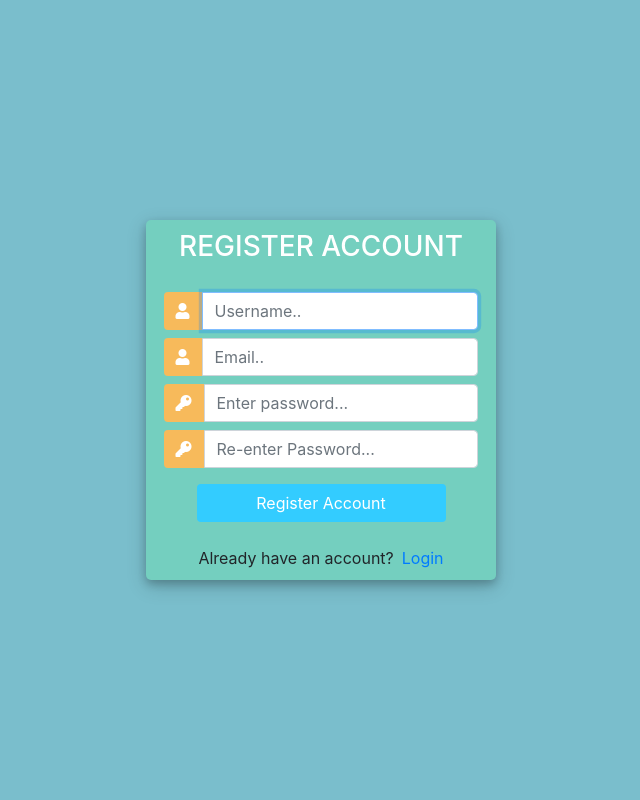
After one commit to vangeytedvg/denkatodo, a Django app: page /register/ in a window 1280 px wide. The commit adds this page. Shown: the whole page, without its empty margins (319-959 px from the left). Run offline with Django 3.2, Linux system fonts and the light colour scheme; some libraries are stand-ins or nearby versions.

Commit message:
Correct Version for login now

```diff
--- a/main/forms.py
+++ b/main/forms.py
@@ -1,10 +1,32 @@
 
 from django.forms import ModelForm
+from django.contrib.auth.forms import UserCreationForm
+from django import forms
+from django.contrib.auth.models import User
 from .models import *
 
 
 class TodoForm(ModelForm):
+    """
+    "  Purpose The todo entry form
+    "  Parameters na
+    "  returns na
+    """
     class Meta:
         model = Todo
         fields = '__all__'
         exclude = ['task_owner', 'status']
+
+
+class CreateUserForm(UserCreationForm):
+    """
+        "  Purpose    : Create a new user
+        "  Parameters : na
+        "  returns    : na
+        """
+    class Meta:
+        model = User
+        # If we set __all__ here, we get trouble because there are much
+        # more fields than needed, if these four are set, the system only
+        # checks these four!
+        fields = ['username', 'email', 'password1', 'password2']
--- a/main/templates/main/home.html
+++ b/main/templates/main/home.html
@@ -26,13 +26,12 @@
 							</div>
 						</form>
 					</div>
-
 					<div class="row t10">
 						<div class="col-lg-12 justify-content-center">
 							<div>{% for message in messages %}
 								<p id="messages">{{message}}</p>
-								{% endfor %}</div>
-
+							{% endfor %}
+						</div>
 						<div class="btn-toolbar">
 							<div class="btn-group">
 								<a href="{% url 'deletecomplete' %}"><button type="button" class="btn btn-warning">
--- /dev/null
+++ b/main/templates/main/register.html
@@ -0,0 +1,141 @@
+
+<!DOCTYPE html>
+<html>
+
+<head>
+	<title>Login</title>
+	<link rel="stylesheet" href="https://stackpath.bootstrapcdn.com/bootstrap/4.1.3/css/bootstrap.min.css" integrity="sha384-MCw98/SFnGE8fJT3GXwEOngsV7Zt27NXFoaoApmYm81iuXoPkFOJwJ8ERdknLPMO" crossorigin="anonymous">
+	<script src="https://ajax.googleapis.com/ajax/libs/jquery/3.3.1/jquery.min.js"></script>
+	<link rel="stylesheet" href="https://use.fontawesome.com/releases/v5.6.1/css/all.css" integrity="sha384-gfdkjb5BdAXd+lj+gudLWI+BXq4IuLW5IT+brZEZsLFm++aCMlF1V92rMkPaX4PP" crossorigin="anonymous">
+
+	<style>
+		body,
+		html {
+			margin: 0;
+			padding: 0;
+			height: 100%;
+			background: #7abecc !important;
+		}
+		.user_card {
+			width: 350px;
+			margin-top: auto;
+			margin-bottom: auto;
+			background: #74cfbf;
+			position: relative;
+			display: flex;
+			justify-content: center;
+			flex-direction: column;
+			padding: 10px;
+			box-shadow: 0 4px 8px 0 rgba(0, 0, 0, 0.2), 0 6px 20px 0 rgba(0, 0, 0, 0.19);
+			-webkit-box-shadow: 0 4px 8px 0 rgba(0, 0, 0, 0.2), 0 6px 20px 0 rgba(0, 0, 0, 0.19);
+			-moz-box-shadow: 0 4px 8px 0 rgba(0, 0, 0, 0.2), 0 6px 20px 0 rgba(0, 0, 0, 0.19);
+			border-radius: 5px;
+
+		}
+
+		.form_container {
+			margin-top: 20px;
+		}
+
+		#form-title{
+			color: #fff;
+		}
+		.login_btn {
+			width: 100%;
+			background: #33ccff !important;
+			color: white !important;
+		}
+		.login_btn:focus {
+			box-shadow: none !important;
+			outline: 0px !important;
+		}
+		.login_container {
+			padding: 0 2rem;
+		}
+		.input-group-text {
+			background: #f7ba5b !important;
+			color: white !important;
+			border: 0 !important;
+			border-radius: 0.25rem 0 0 0.25rem !important;
+		}
+		.input_user,
+		.input_pass:focus {
+			box-shadow: none !important;
+			outline: 0px !important;
+		}
+
+	</style>
+
+</head>
+<body>
+	<div class="container h-100">
+		<div class="d-flex justify-content-center h-100">
+			<div class="user_card">
+				<div class="d-flex justify-content-center">
+					<h3 id="form-title">REGISTER ACCOUNT</h3>
+				</div>
+				<div class="d-flex justify-content-center form_container">
+
+					<form method="POST" action="">
+						{% csrf_token %}
+						<div class="input-group mb-2">
+							<div class="input-group-append">
+								<span class="input-group-text"><i class="fas fa-user"></i></span>
+							</div>
+							{{form.username}}
+						</div>
+
+						<div class="input-group mb-2">
+							<div class="input-group-append">
+								<span class="input-group-text"><i class="fas fa-user"></i></span>
+							</div>
+							{{form.email}}
+						</div>
+						<div class="input-group mb-2">
+							<div class="input-group-append">
+								<span class="input-group-text"><i class="fas fa-key"></i></span>
+							</div>
+							{{form.password1}}
+						</div>
+						<div class="input-group mb-2">
+							<div class="input-group-append">
+								<span class="input-group-text"><i class="fas fa-key"></i></span>
+							</div>
+							{{form.password2}}
+						</div>
+				   		<div class="d-flex justify-content-center mt-3 login_container">
+				 			<input class="btn login_btn" type="submit" value="Register Account">
+				   		</div>
+
+					</form>
+				</div>
+				<!-- Show validation errors -->
+				{{form.errors}}
+
+				<div class="mt-4">
+					<div class="d-flex justify-content-center links">
+						Already have an account? <a href="{% url 'login' %}" class="ml-2">Login</a>
+					</div>
+				</div>
+			</div>
+		</div>
+	</div>
+	<script>
+		/* Because i didnt set placeholder values in forms.py they will be set here using vanilla Javascript
+		//We start indexing at one because CSRF_token is considered and input field
+		 */
+
+		//Query All input fields
+		var form_fields = document.getElementsByTagName('input')
+		form_fields[1].placeholder='Username..';
+		form_fields[2].placeholder='Email..';
+		form_fields[3].placeholder='Enter password...';
+		form_fields[4].placeholder='Re-enter Password...';
+
+
+		for (var field in form_fields){
+			form_fields[field].className += ' form-control'
+		}
+	</script>
+</body>
+</html>
--- a/main/urls.py
+++ b/main/urls.py
@@ -3,9 +3,10 @@ from . import views
 
 urlpatterns = [
     path('', views.home, name="home"),
+    path('register/', views.registerPage, name="register"),
     path('login/', views.loginPage, name="login"),
     path('logout/', views.logoutUser, name='logout'),
-    path('add', views.addTodo, name='add'),
+    path('add/', views.addTodo, name='add'),
     path('complete/<todo_id>', views.completeTodo, name='complete'),
     path('inprogressTodo/<todo_id>', views.inprogressTodo, name='inprogressTodo'),
     path('deletecomplete', views.deleteCompleted, name='deletecomplete'),
--- a/main/views.py
+++ b/main/views.py
@@ -13,9 +13,10 @@ from django.contrib import messages
 
 from django.contrib.auth.decorators import login_required
 from django.contrib.auth.models import Group
+from django.contrib.auth.forms import UserCreationForm
 from .decorators import unauthenticated_user, allowed_users, admin_only
 from django.views.decorators.http import require_POST
-from .forms import TodoForm
+from .forms import TodoForm, CreateUserForm
 
 # Create your views here.
 
@@ -97,6 +98,23 @@ def deleteCompleted(request):
     return redirect('home')
 
 
+def registerPage(request):
+    form = CreateUserForm()
+    if request.method == 'POST':
+        form = CreateUserForm(request.POST)
+        if form.is_valid():
+            user = form.save()
+            username = form.cleaned_data.get('username')
+
+            group = Group.objects.get(name='todomaker')
+            user.groups.add(group)
+            messages.success(request, 'Account was created for ' + username)
+            return redirect('login')
+
+    context = {'form': form}
+    return render(request, 'main/register.html', context)
+
+
 @login_required(login_url='login')
 def deleteAll(request):
     return redirect('home')
```
Also changed, not shown: main/templates/main/login.html (+1 -8 lines). Lines whose indentation alone changed are shown as unchanged.
